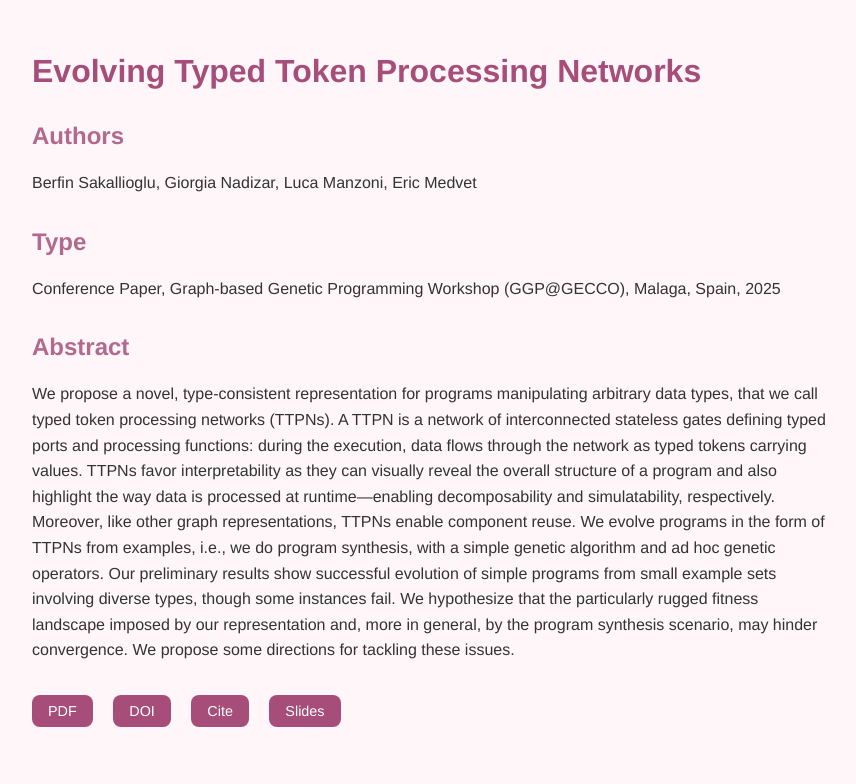
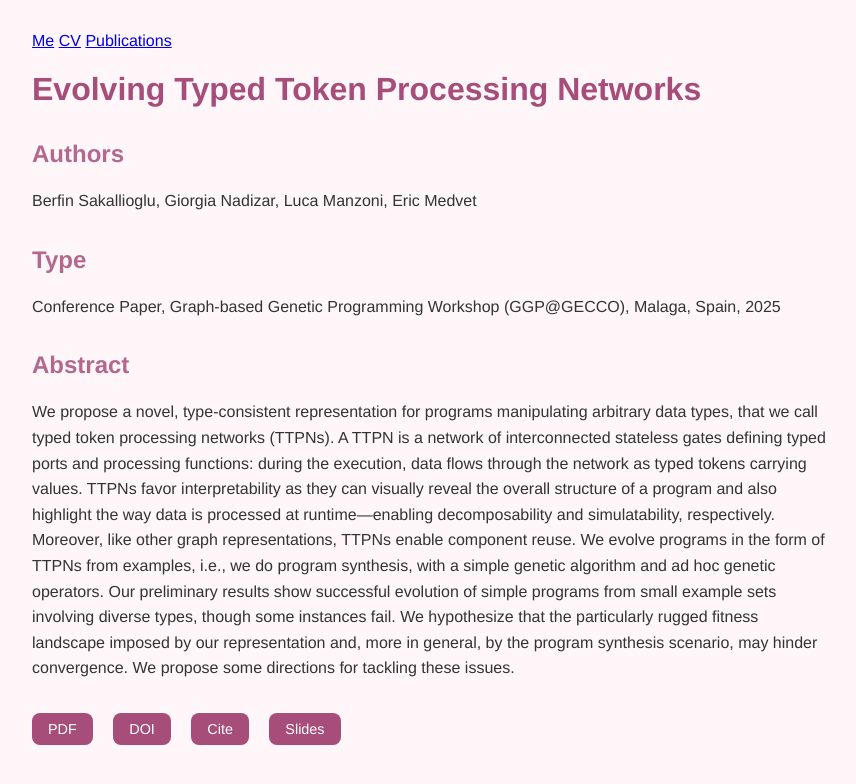
Before and after one commit to berfins/berfins.github.io, a plain HTML site: page ttpn.html in a window 1280 px wide. Shown: the whole page, without its empty margins (208-1064 px from the left). Drawn offline with Linux system fonts and the light colour scheme.

Commit message:
Paper page has tabs

```diff
--- a/ttpn.html
+++ b/ttpn.html
@@ -1,6 +1,13 @@
 <!DOCTYPE html>
 <html lang="en">
 <head>
+
+  <nav>
+  <a href="index.html#home" onclick="showTab('home')">Me</a>
+  <a href="index.html#cv" onclick="showTab('cv')">CV</a>
+  <a href="index.html#publications" onclick="showTab('publications')">Publications</a>
+</nav>
+
   <meta charset="UTF-8">
   <meta name="viewport" content="width=device-width, initial-scale=1.0">
   <title>Evolving Typed Token Processing Networks</title>
```
Also changed, not shown: index.html (+1 -1 lines).
